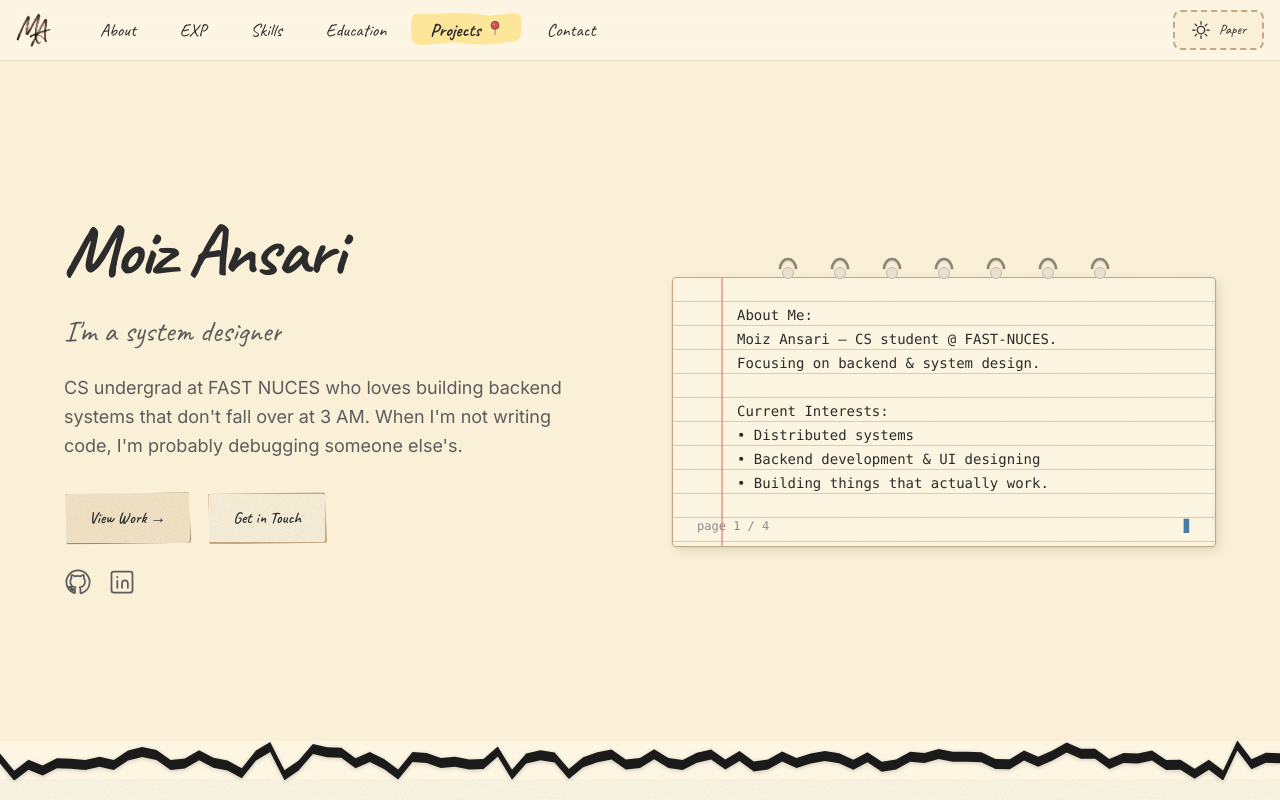
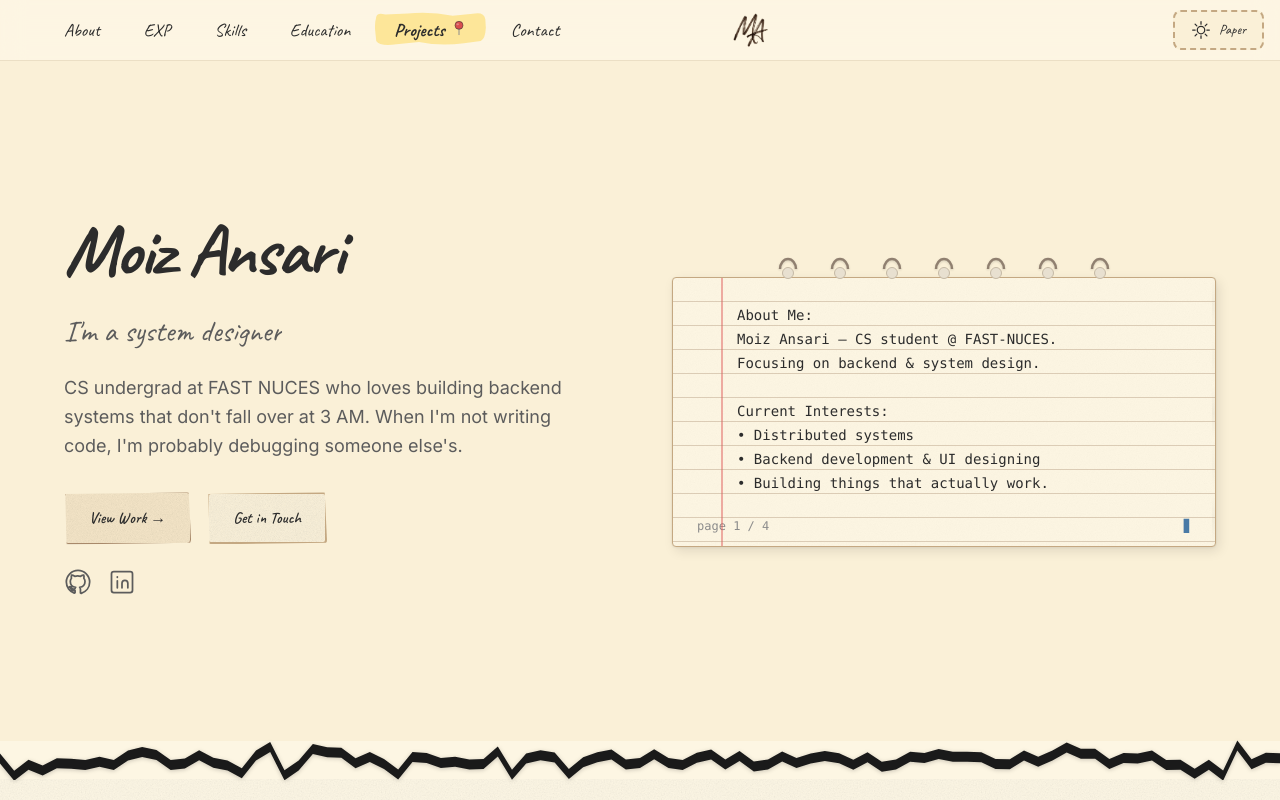
Before and after one commit to muhammad-moiz-ansari/paper-portfolio-website, a Next.js app: page / in a window 1280 px wide. Shown: the top 800 px of the page. Built offline with nearby package versions, Linux system fonts and the light colour scheme.

Commit message:
fix: fixed mobile navbar drop-down animation

```diff
--- a/src/app/globals.css
+++ b/src/app/globals.css
@@ -360,20 +360,20 @@ body {
 }
 
 /* ============================================
-   MOBILE FOLD NAV — Panel unfold animation
+   MOBILE FOLD NAV — 3D accordion hinge animation
    ============================================ */
-@keyframes mobileFoldUnfold {
+@keyframes accordion-fold {
   0% {
     opacity: 0;
-    transform: rotateX(-90deg) scaleY(0.6);
+    transform: rotateX(-90deg);
   }
   60% {
     opacity: 1;
-    transform: rotateX(8deg) scaleY(1.02);
+    transform: rotateX(15deg);
   }
   100% {
     opacity: 1;
-    transform: rotateX(0deg) scaleY(1);
+    transform: rotateX(0deg);
   }
 }
 
--- a/src/app/page.tsx
+++ b/src/app/page.tsx
@@ -1,11 +1,13 @@
 "use client";
 
-import { useState, useEffect, useCallback, useRef } from "react";
+import { useState, useEffect, useCallback } from "react";
+import Image from "next/image";
 import { PencilCursor } from "@/components/pencil-cursor";
 import { HighlightNav } from "@/components/highlight-nav";
 import { MobileFoldNav } from "@/components/mobile-fold-nav";
 import { ThemeToggle } from "@/components/theme-toggle";
 import { TornEdge } from "@/components/torn-edge";
+import { useTheme } from "@/lib/theme-context";
 
 import { About } from "@/components/sections/About";
 import { Experience } from "@/components/sections/Experience";
@@ -28,6 +30,9 @@ const SECTION_IDS = NAV_ITEMS.map((item) => item.href.slice(1));
 
 export default function Home() {
   const [activeIndex, setActiveIndex] = useState(0);
+
+  const { theme } = useTheme();
+  const isChalkboard = theme === "chalkboard";
 
   /** Smooth-scroll to the target section */
   const handleNavClick = useCallback((_index: number, href: string) => {
@@ -119,29 +124,38 @@ export default function Home() {
 
   return (
     <PencilCursor enableTrail>
-      {/* Sticky nav header — uses CSS variables for theme-aware styling */}
-      <header
-        className="sticky top-0 z-40 flex items-center justify-between px-4 py-2 backdrop-blur-md border-b bg-[var(--bg)]/90 border-[var(--border-light)]"
-      >
-        {/* Desktop nav — hidden on mobile */}
-        <div className="hidden md:flex overflow-x-auto flex-1">
-          <HighlightNav
-            items={NAV_ITEMS}
-            activeIndex={activeIndex}
-            onItemClick={handleNavClick}
-          />
+      {/* Sticky nav header — 3-column flex grid for perfect centering */}
+      <header className="sticky top-0 z-50 flex items-center justify-between px-4 py-2 backdrop-blur-md border-b bg-[var(--bg)]/90 border-[var(--border-light)] min-h-[60px]">
+        {/* Left: Nav items (Desktop) or Mobile Toggle (Mobile) */}
+        <div className="flex-1 flex justify-start">
+          <div className="hidden md:flex">
+            <HighlightNav items={NAV_ITEMS} activeIndex={activeIndex} onItemClick={handleNavClick} />
+          </div>
+          <div className="flex md:hidden">
+            <MobileFoldNav items={NAV_ITEMS} activeIndex={activeIndex} onItemClick={handleNavClick} />
+          </div>
         </div>
 
-        {/* Mobile nav — visible only below md breakpoint */}
-        <div className="flex md:hidden flex-1">
-          <MobileFoldNav
-            items={NAV_ITEMS}
-            activeIndex={activeIndex}
-            onItemClick={handleNavClick}
-          />
+        {/* Center: Logo */}
+        <div className="flex-1 flex justify-center">
+          <a
+            href="#about"
+            aria-label="Back to top"
+            className="flex items-center hover:opacity-70 transition-opacity"
+            onClick={(e) => {
+              e.preventDefault();
+              document.querySelector("#about")?.scrollIntoView({ behavior: "smooth" });
+            }}
+          >
+            <Image src="/ma-logo-light.png" alt="Moiz Ansari Logo" width={36} height={36} className={`w-9 h-9 object-contain ${isChalkboard ? "hidden" : "block"}`} />
+            <Image src="/ma-logo-dark.png" alt="Moiz Ansari Logo" width={36} height={36} className={`w-9 h-9 object-contain ${isChalkboard ? "block" : "hidden"}`} />
+          </a>
         </div>
 
-        <ThemeToggle className="ml-2 shrink-0" />
+        {/* Right: Theme Toggle */}
+        <div className="flex-1 flex justify-end">
+          <ThemeToggle />
+        </div>
       </header>
 
       <main>
```
Also changed, not shown: src/components/mobile-fold-nav.tsx (+5 -43 lines).
